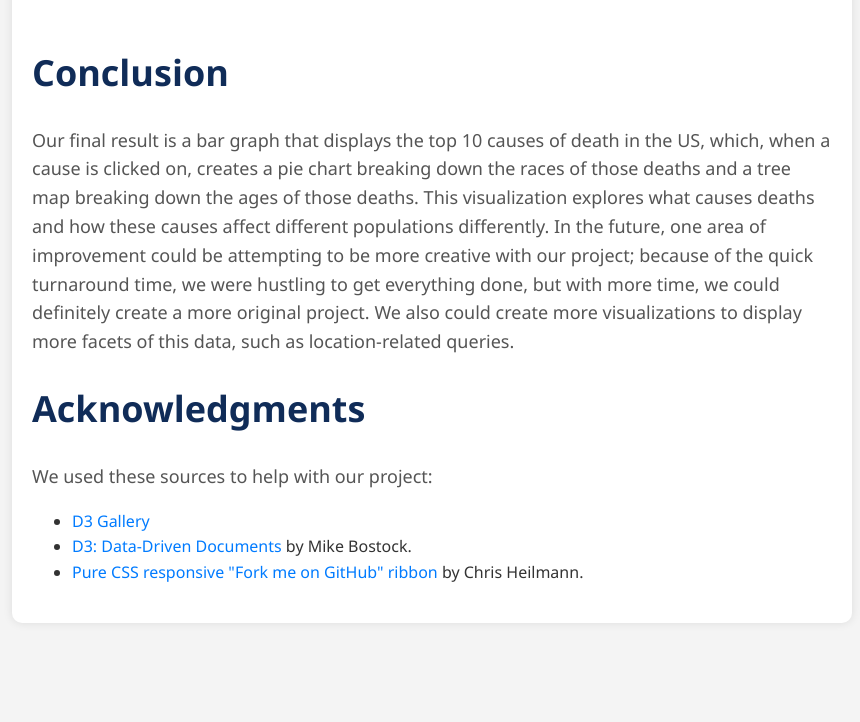
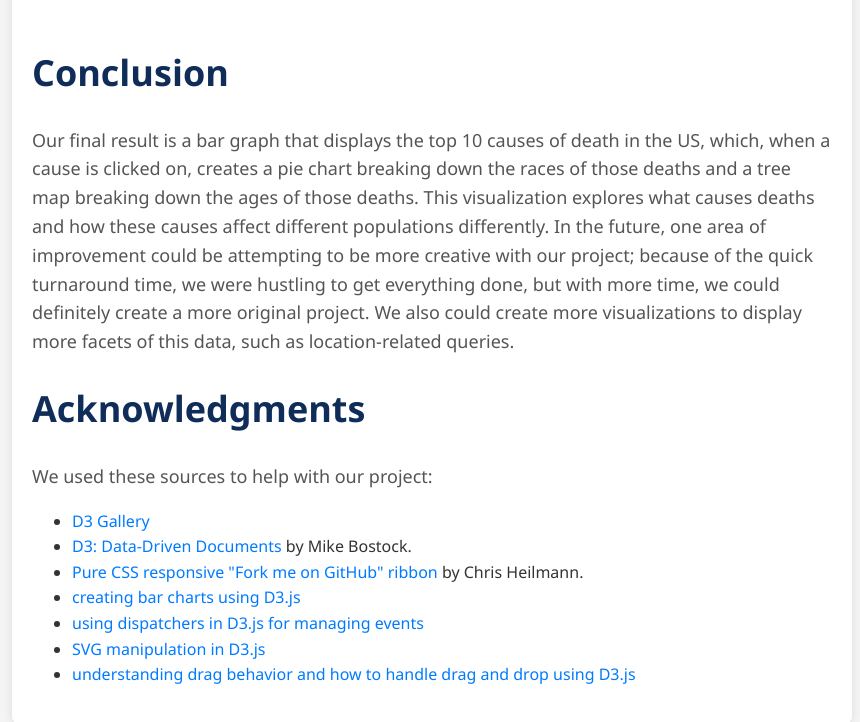
Before and after one commit to MahmoudSalah02/Final-Project-Infoviz, a plain HTML site: page index.html in a window 1280 px wide. Shown: the part 4650-5372 px from the top of the page, without its empty margins (208-1068 px from the left). Before the commit the page ends 5313 px from the top, so only its background shows below. Drawn offline with Linux system fonts and the light colour scheme.

Commit message:
add resources in acknowledgements

```diff
--- a/index.html
+++ b/index.html
@@ -37,7 +37,8 @@
     <h1>Project Team Undergraduate 3: Leading Causes of Death in the US, COSI 116A F23</h1>
 
     <p><strong>Sarah Kaplan</strong>, <strong>Areen Khalaila</strong>,
-      <strong>Mahmoud Salah</strong>, and <strong>Paras Pandey</strong></p>
+      <strong>Mahmoud Salah</strong>, and <strong>Paras Pandey</strong>
+    </p>
 
     <p>Project-long Course Project as part of COSI 116A: Information Visualization</a>, taught by <a
         href="https://cs.brandeis.edu/~dylan/">Prof. Dylan Cashman</a>, <a href="https://cs.brandeis.edu/">Brandeis
@@ -142,7 +143,8 @@
       focused on our use of color, as we discussed in class, and how understandable the content was.</p>
 
     <p>These are our initial sketches:
-      <img src="images/InitialSketch.png"></p>
+      <img src="images/InitialSketch.png">
+    </p>
 
     <p>These are our final sketches:</p>
     <p></p><img src="images/FinalSketch_BarChart.png">
@@ -171,6 +173,12 @@
       <li><a href="https://d3js.org/">D3: Data-Driven Documents</a> by Mike Bostock.</li>
       <li><a href="https://codepo8.github.io/css-fork-on-github-ribbon/#">Pure CSS responsive "Fork me on GitHub"
           ribbon</a> by Chris Heilmann.</li>
+      <li><a href="https://d3-graph-gallery.com/graph/barplot_basic.html">creating bar charts using D3.js</li>
+      <li><a href="https://www.d3-graph-gallery.com/graph/interactivity_button.html">using dispatchers in D3.js for
+          managing events</li>
+      <li><a href="https://www.d3indepth.com/selections">SVG manipulation in D3.js</li>
+      <li><a href="https://octoperf.com/blog/2018/04/18/d3-js-drag-and-drop-tutorial/">understanding drag behavior and
+          how to handle drag and drop using D3.js</li>
     </ul>
     </p>
 
```
Lines whose indentation alone changed are shown as unchanged.
